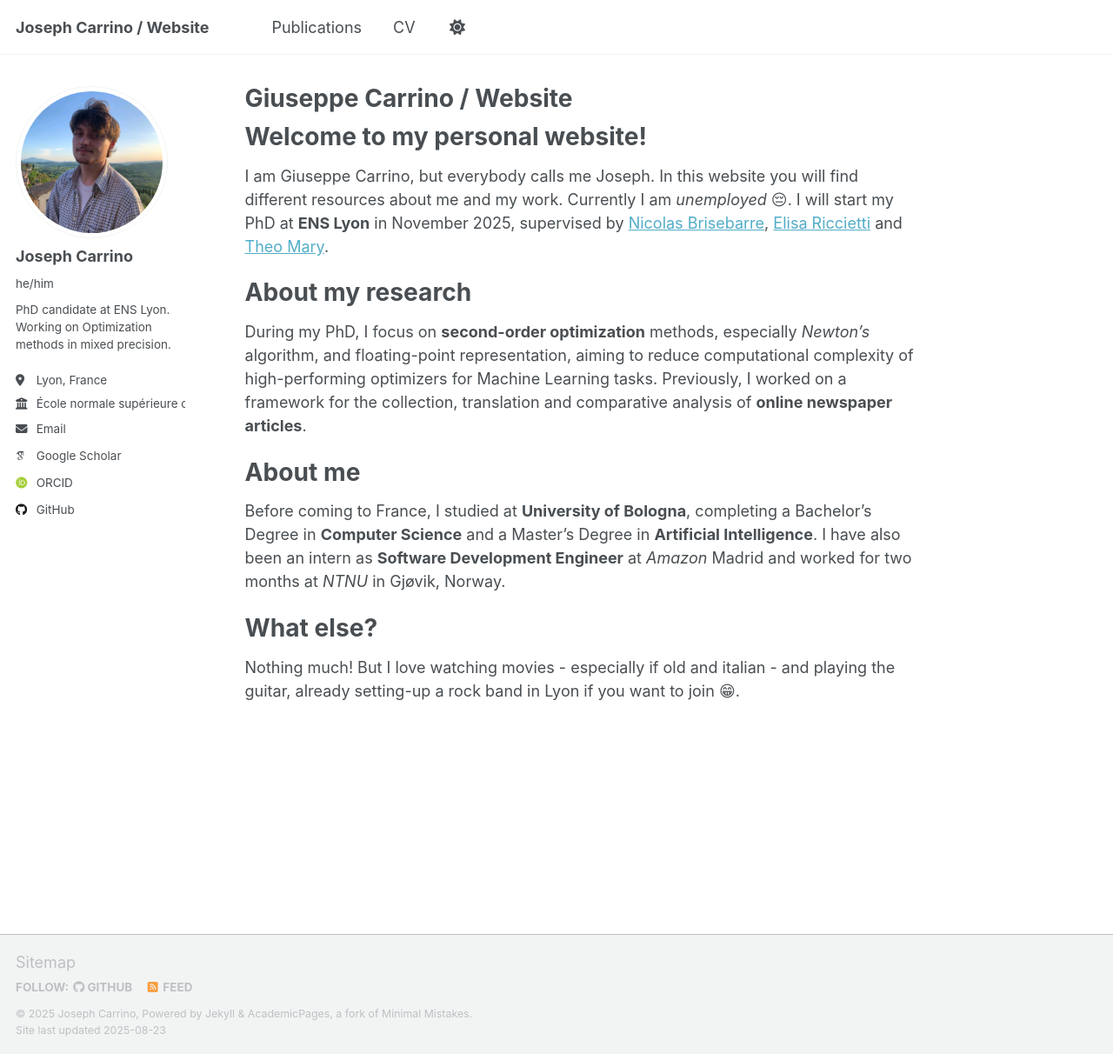
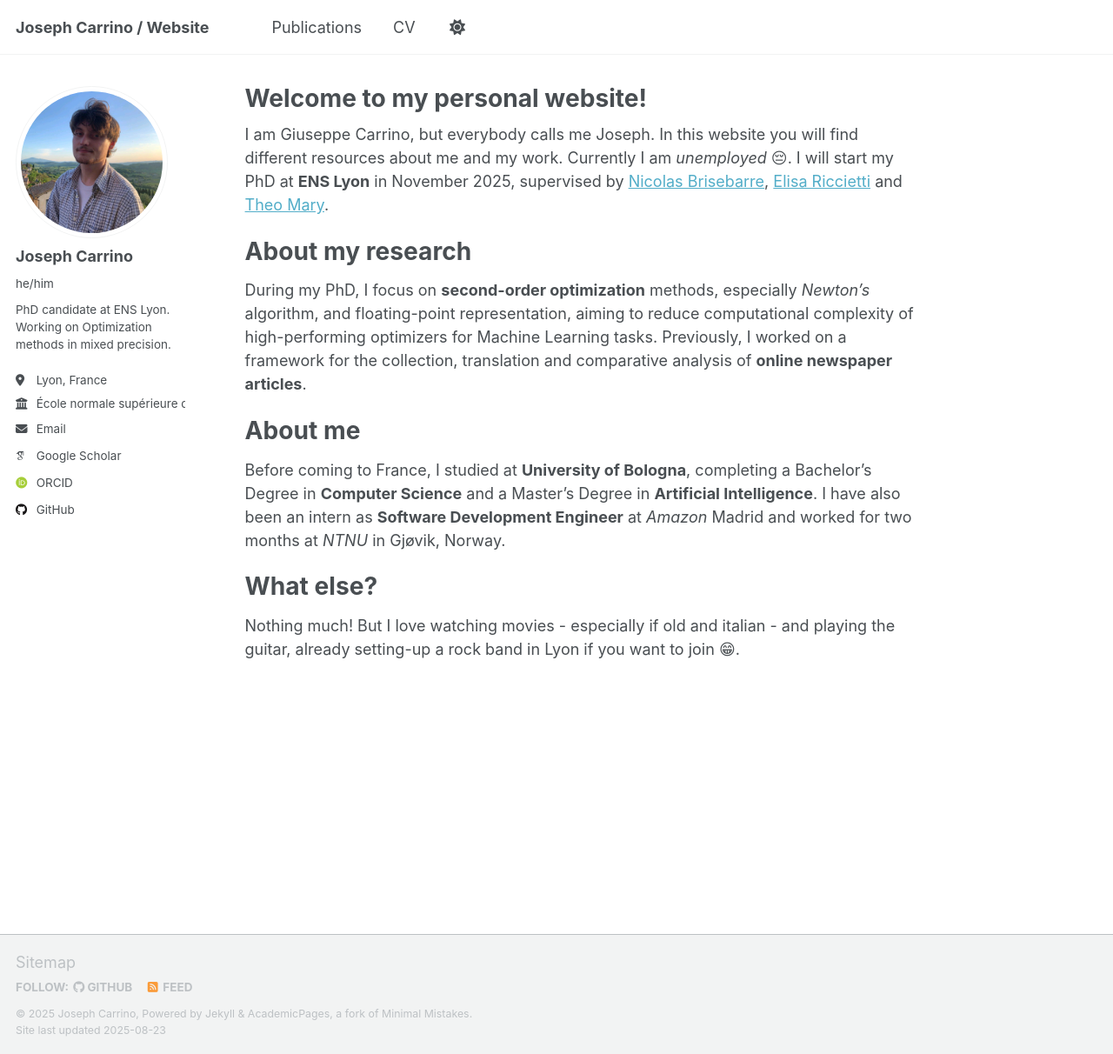
Before and after one commit to JosephCarrino/josephcarrino.github.io, a Jekyll site: the page built from _pages/about.md, in a window 1280 px wide and 1212 px high. Shown: the whole window at 87% size. Built offline with Jekyll 4.4.1, drawn with Linux system fonts in a browser that asks for light colours; emoji names are drawn with the system emoji font; some web fonts are replaced; a script that is not in the unit is left out.

Commit message:
Back to previous title

```diff
--- a/_pages/about.md
+++ b/_pages/about.md
@@ -1,14 +1,12 @@
 ---
 permalink: /
-title: "Giuseppe Carrino / Website"
+title: "Welcome to my personal website!"
 author_profile: true
 redirect_from:
   - /about/
   - /about.html
 ---
 
-Welcome to my personal website!
-======
 I am Giuseppe Carrino, but everybody calls me Joseph. In this website you will find different resources about me and my work.
 Currently I am _unemployed_ :pensive:. I will start my PhD at **ENS Lyon** in November 2025, supervised by [Nicolas Brisebarre](https://perso.ens-lyon.fr/nicolas.brisebarre/), [Elisa Riccietti](https://perso.ens-lyon.fr/elisa.riccietti/) and [Theo Mary](https://tmary.perso.lip6.fr/).
 
```
